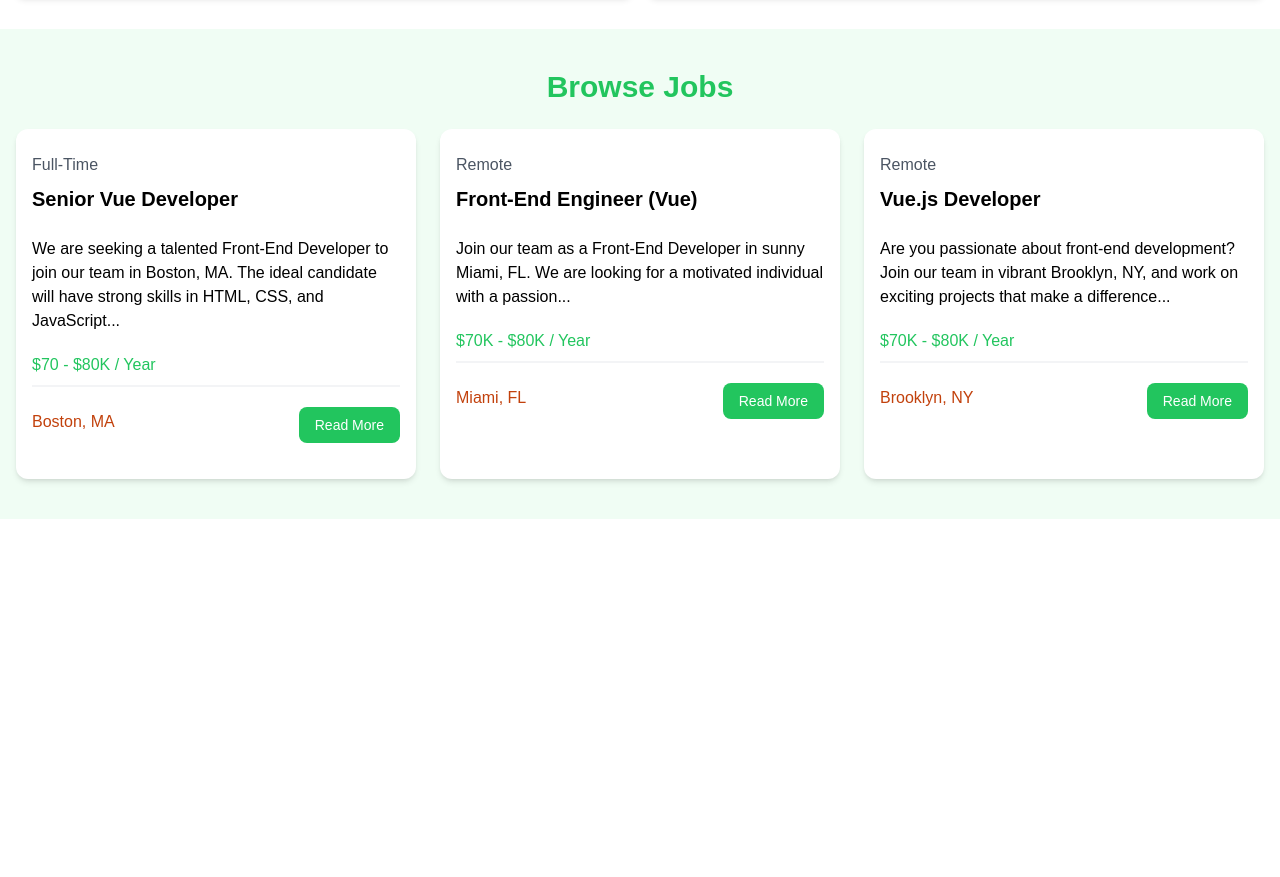
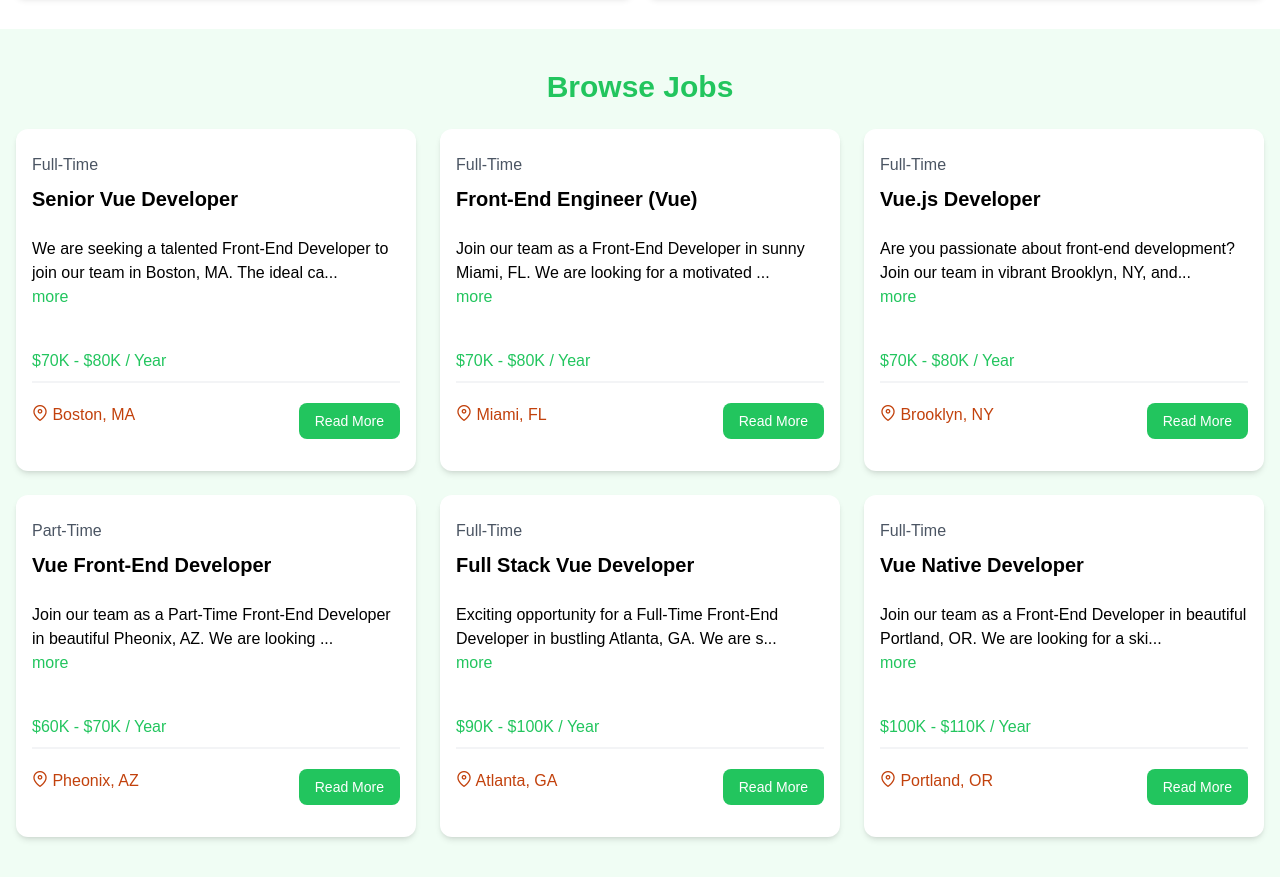
Before and after one commit to genie0320/vue-intro, a Vue app in the folder vue-crash-2024/: page / in a window 1280 px wide. Shown: the part 580-1457 px from the top of the page. Before the commit the page ends 1099 px from the top, so only its background shows below. Built offline with nearby package versions, Linux system fonts and the light colour scheme.

Commit message:
add - desc shorten btn

```diff
--- a/vue-crash-2024/src/components/Hero.vue
+++ b/vue-crash-2024/src/components/Hero.vue
@@ -4,11 +4,11 @@ import { defineProps } from 'vue';
 defineProps({
   title: {
     type: String,
-    default: 'Became a Vue master',
+    default: 'Become a Vue master',
   },
   subTitle: {
     type: String,
-    default: 'This is sub title',
+    default: 'Find the skill that earns money!',
   }
 })
 </script>
--- /dev/null
+++ b/vue-crash-2024/src/components/JobItem.vue
@@ -0,0 +1,60 @@
+<script setup>
+import { defineProps, ref, computed } from 'vue';
+import 'primeicons/primeicons.css'
+
+const props = defineProps({
+  job: Object
+})
+
+const showFullDesc = ref(false);
+
+const toggleDesc = () => {
+  showFullDesc.value = !showFullDesc.value;
+}
+const truncatedDesc = computed(() => {
+  let desc = props.job.description;
+  if (!showFullDesc.value) {
+    desc = desc.substring(0, 90) + '...'
+  }
+
+  return desc
+})
+
+</script>
+
+<template>
+  <div class="bg-white rounded-xl shadow-md relative">
+    <div class="p-4">
+      <div class="mb-6">
+        <div class="text-gray-600 my-2">{{ job.type }}</div>
+        <h3 class="text-xl font-bold">{{ job.title }}</h3>
+      </div>
+
+      <div class="mb-5">
+        <div>
+          {{ truncatedDesc }}
+        </div>
+        <button @click="toggleDesc" class="text-green-500 hover:text-green-600 mb-5">
+          {{ showFullDesc ? 'Less' : 'more' }}
+        </button>
+      </div>
+
+      <h3 class="text-green-500 mb-2">{{ job.salary }} / Year</h3>
+
+      <div class="border border-gray-100 mb-5"></div>
+
+      <div class="flex flex-col lg:flex-row justify-between mb-4">
+        <div class="text-orange-700 mb-3">
+          <i class="pi pi-map-marker text-orange-700 "></i>
+          {{ job.location }}
+        </div>
+        <a
+          :href="'/job/'+job.id"
+          class="h-[36px] bg-green-500 hover:bg-green-600 text-white px-4 py-2 rounded-lg text-center text-sm"
+        >
+          Read More
+        </a>
+      </div>
+    </div>
+  </div>
+</template>
--- a/vue-crash-2024/src/components/JobListings.vue
+++ b/vue-crash-2024/src/components/JobListings.vue
@@ -1,12 +1,21 @@
 <script setup>
+import JobItem from './JobItem.vue';
 import jobData from '@/jobs.json';
-import { ref } from 'vue';
+import { ref, defineProps } from 'vue';
 
+defineProps({
+  limit: Number,
+  showButton: {
+    type: Boolean,
+    default:false,
+  }
+})
 const jobs = ref(jobData);
 // console.log(jobs.value)
 </script>
 
 <template>
+
   <!-- Browse Jobs -->
   <section class="bg-green-50 px-4 py-10">
     <div class="container-xl lg:container m-auto">
@@ -15,101 +24,16 @@ const jobs = ref(jobData);
       </h2>
       <div class="grid grid-cols-1 md:grid-cols-3 gap-6">
         <!-- Job Listing 1 -->
-        <div class="bg-white rounded-xl shadow-md relative">
-          <div class="p-4">
-            <div class="mb-6">
-              <div class="text-gray-600 my-2">Full-Time</div>
-              <h3 class="text-xl font-bold">Senior Vue Developer</h3>
-            </div>
-
-            <div class="mb-5">
-              We are seeking a talented Front-End Developer to join our team
-              in Boston, MA. The ideal candidate will have strong skills in
-              HTML, CSS, and JavaScript...
-            </div>
-
-            <h3 class="text-green-500 mb-2">$70 - $80K / Year</h3>
-
-            <div class="border border-gray-100 mb-5"></div>
-
-            <div class="flex flex-col lg:flex-row justify-between mb-4">
-              <div class="text-orange-700 mb-3">
-                <i class="fa-solid fa-location-dot text-lg"></i>
-                Boston, MA
-              </div>
-              <a
-                href="job.html"
-                class="h-[36px] bg-green-500 hover:bg-green-600 text-white px-4 py-2 rounded-lg text-center text-sm"
-              >
-                Read More
-              </a>
-            </div>
-          </div>
-        </div>
-        <!-- Job Listing 2 -->
-        <div class="bg-white rounded-xl shadow-md relative">
-          <div class="p-4">
-            <div class="mb-6">
-              <div class="text-gray-600 my-2">Remote</div>
-              <h3 class="text-xl font-bold">Front-End Engineer (Vue)</h3>
-            </div>
-
-            <div class="mb-5">
-              Join our team as a Front-End Developer in sunny Miami, FL. We
-              are looking for a motivated individual with a passion...
-            </div>
-
-            <h3 class="text-green-500 mb-2">$70K - $80K / Year</h3>
-
-            <div class="border border-gray-100 mb-5"></div>
-
-            <div class="flex flex-col lg:flex-row justify-between mb-4">
-              <div class="text-orange-700 mb-3">
-                <i class="fa-solid fa-location-dot text-lg"></i>
-                Miami, FL
-              </div>
-              <a
-                href="job.html"
-                class="h-[36px] bg-green-500 hover:bg-green-600 text-white px-4 py-2 rounded-lg text-center text-sm"
-              >
-                Read More
-              </a>
-            </div>
-          </div>
-        </div>
-        <!-- Job Listing 3 -->
-        <div class="bg-white rounded-xl shadow-md relative">
-          <div class="p-4">
-            <div class="mb-6">
-              <div class="text-gray-600 my-2">Remote</div>
-              <h3 class="text-xl font-bold">Vue.js Developer</h3>
-            </div>
-
-            <div class="mb-5">
-              Are you passionate about front-end development? Join our team in
-              vibrant Brooklyn, NY, and work on exciting projects that make a
-              difference...
-            </div>
-
-            <h3 class="text-green-500 mb-2">$70K - $80K / Year</h3>
-
-            <div class="border border-gray-100 mb-5"></div>
-
-            <div class="flex flex-col lg:flex-row justify-between mb-4">
-              <div class="text-orange-700 mb-3">
-                <i class="fa-solid fa-location-dot text-lg"></i>
-                Brooklyn, NY
-              </div>
-              <a
-                href="job.html"
-                class="h-[36px] bg-green-500 hover:bg-green-600 text-white px-4 py-2 rounded-lg text-center text-sm"
-              >
-                Read More
-              </a>
-            </div>
-          </div>
-        </div>
+        <JobItem v-for="job in jobs.slice(0, limit || jobs.length)" :key="job.id" :job="job"/>
       </div>
     </div>
   </section>
+
+  <section v-if="showButton" class="m-auto max-w-lg my-10 px-6">
+      <a
+        href="/jobs"
+        class="block bg-black text-white text-center py-4 px-6 rounded-xl hover:bg-gray-700"
+        >View All Jobs</a
+      >
+    </section>
 </template>
```
Also changed, not shown: 1 other file (tests, documents, lock files or other folders).
